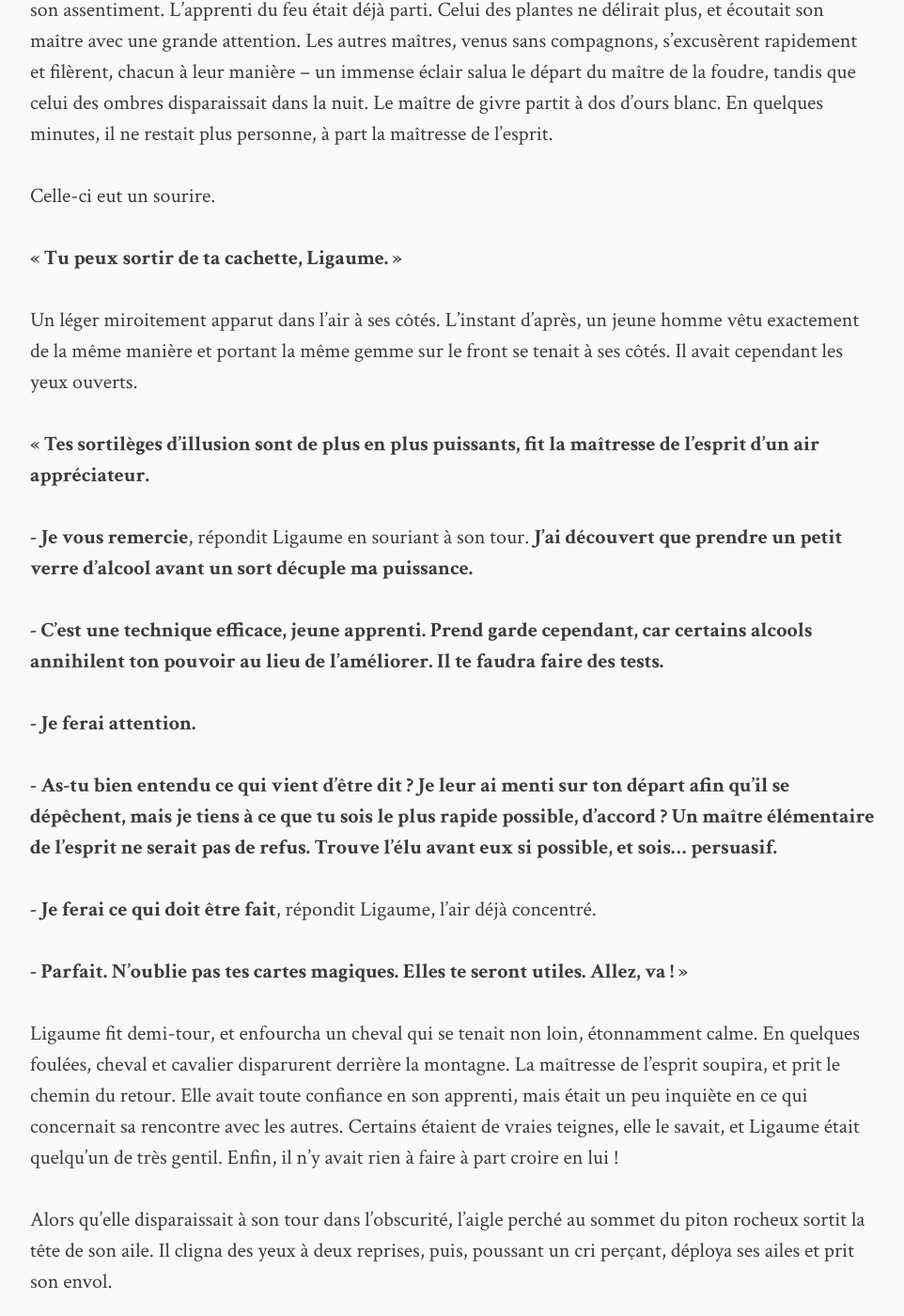
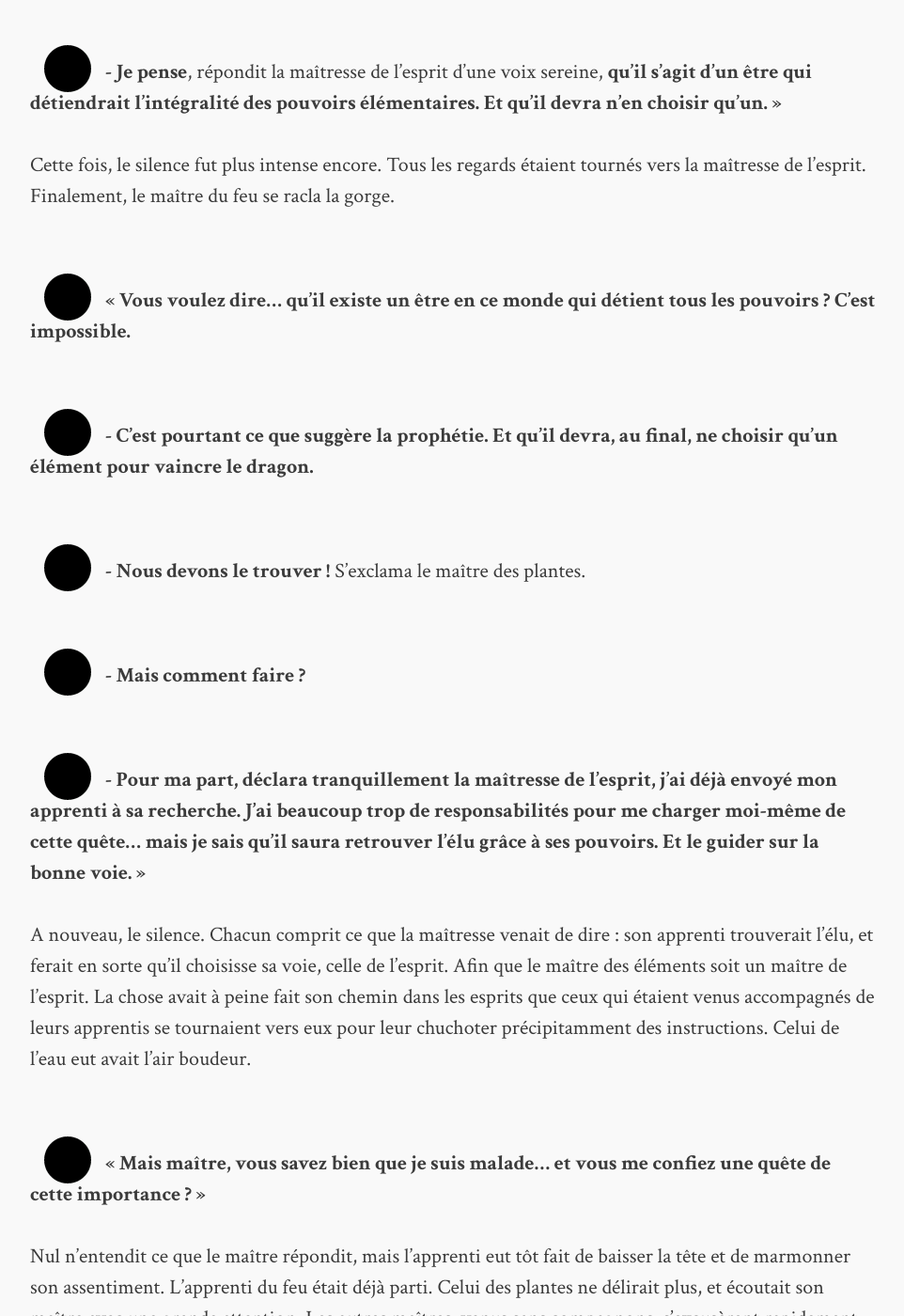
Before and after one commit to Tapus/tygrec, a Jekyll site: the page built from _posts/2014-11-24-chapitre-1.md, in a window 1280 px wide and 1400 px high, scrolled down 5570 px. Shown: the whole window at 94% size, without its empty margins (158-1120 px from the left). Built offline with Jekyll 4.4.1, drawn with Linux system fonts in a browser that asks for light colours; some of the changed text lies outside the part shown.

Commit message:
Fixed Guipsy name in chapter 1, added icons with placeholder

```diff
--- a/_posts/2014-11-24-chapitre-1.md
+++ b/_posts/2014-11-24-chapitre-1.md
@@ -12,49 +12,49 @@
 
 Le maître de l'ombre et la nuit arriva comme d'habitude en dernier, seul et silencieux sous son capuchon noir. Certains ne purent s'empêcher de soupirer d'exaspération, et le maître du feu chuchota à son apprenti quelque chose qui le fit ricaner. Indifférent à toutes ces manifestations d'hostilité, le maître de l'ombre prit sa place dans le cercle. Comme si cela avait déclenché un signal, un des maîtres – qui était en réalité une maîtresse - se redressa et s'avança vers le centre du cercle.
 
-**« Bonsoir à tous, amis, dit-elle d'une voix douce et éthérée. Que vos éléments protègent le monde qui les nourrit...**
+<img class="portrait" src="/images/Unknown.png">**« Bonsoir à tous, amis, dit-elle d'une voix douce et éthérée. Que vos éléments protègent le monde qui les nourrit...**
 
-**\- ...Et qu'ils s'attachent au pas des mortels »**, psalmodièrent-ils tous en réponse.
+<img class="portrait" src="/images/Unknown.png">**\- ...Et qu'ils s'attachent au pas des mortels »**, psalmodièrent-ils tous en réponse.
 
 Celle qui se trouvait au centre fit une pause. Il s'agissait du maître de l'esprit, et il était d'usage que les représentants de cet éléments soient ceux qui président les séances. Leurs incursions constantes dans l'esprit d'autrui tout au long de leur vie faisaient généralement d'eux les maître les plus instruits et les plus sages – mais aussi parfois les plus fous et les plus corrompus. Celle-ci avait un étrange aspect martial sous son armure d'un violet pâle. Sur son front, une gemme rouge qui y semblait incrustée palpitait doucement. Elle gardait en toute circonstance les yeux fermés.
 
-**« Mes chers confrères**, reprit-elle de sa voix lente aux accents rêveurs, **la Chouette m'a parlé, et m'a conté une bien étrange prophétie, une prophétie sur le destin du monde.**
+<img class="portrait" src="/images/Unknown.png">**« Mes chers confrères**, reprit-elle de sa voix lente aux accents rêveurs, **la Chouette m'a parlé, et m'a conté une bien étrange prophétie, une prophétie sur le destin du monde.**
 
-**\- Et nous y revoilà »**, marmonna le compagnon du maître de l'eau dans un murmure très audible. Certaines personnes ne purent s'empêcher de sourire.
+<img class="portrait" src="/images/Unknown.png">**\- Et nous y revoilà »**, marmonna le compagnon du maître de l'eau dans un murmure très audible. Certaines personnes ne purent s'empêcher de sourire.
 
-**« Je vous demande la plus grande attention**, fit la maîtresse de l'esprit avec une nuance de reproche dans la voix, cette fois. **Je sais que beaucoup d'entre vous ne croient pas aux prophéties, mais elles sont l'âme de l'espace et du temps, la voix des dieux...**
+<img class="portrait" src="/images/Unknown.png">**« Je vous demande la plus grande attention**, fit la maîtresse de l'esprit avec une nuance de reproche dans la voix, cette fois. **Je sais que beaucoup d'entre vous ne croient pas aux prophéties, mais elles sont l'âme de l'espace et du temps, la voix des dieux...**
 
-**\- IL NE SUCE NI PICIEUX NI PERSONNE ! »** Hurla subitement le compagnon du maître des plantes.
+<img class="portrait" src="/images/Unknown.png">**\- IL NE SUCE NI PICIEUX NI PERSONNE ! »** Hurla subitement le compagnon du maître des plantes.
 
 Mis à part ce dernier, tous sursautèrent, et se tournèrent vers le duo. Le maître arborait un air mi exaspéré mi amusé, tandis que son apprenti, debout à ses côtés, marmonnait des paroles incohérentes, l'air très concentré.
 
-**« Non mais ils ont fait de vrais progrès destinataires à la station probabiliste qui est définitivement drosophile, voilà pourquoi la sténographie occidentale pourrait...**
+<img class="portrait" src="/images/Unknown.png">**« Non mais ils ont fait de vrais progrès destinataires à la station probabiliste qui est définitivement drosophile, voilà pourquoi la sténographie occidentale pourrait...**
 
-**\- Je m'excuse**, grommela le maître des plantes. **Ça lui prend parfois. Ignorez le et continuez.**
+<img class="portrait" src="/images/Unknown.png">**\- Je m'excuse**, grommela le maître des plantes. **Ça lui prend parfois. Ignorez le et continuez.**
 
-**\- Bien... »** La maîtresse de l'esprit avait l'air cette fois franchement agacée. **« La prochaine fois, je demanderai un veto sur le droit d'amener ses apprentis au conseil... où en étais-je ?**
+<img class="portrait" src="/images/Unknown.png">**\- Bien... »** La maîtresse de l'esprit avait l'air cette fois franchement agacée. **« La prochaine fois, je demanderai un veto sur le droit d'amener ses apprentis au conseil... où en étais-je ?**
 
-**\- Une prophétie sur la destruction du monde**, répondit la maîtresse du froid, conciliante.
+<img class="portrait" src="/images/Unknown.png">**\- Une prophétie sur la destruction du monde**, répondit la maîtresse du froid, conciliante.
 
-**\- Ah oui ! Et bien, puisqu'il faut parler en des termes forts pour attirer votre attention, voilà comment sont les choses : le dragon Cavator a intégré notre réalité hier. »**
+<img class="portrait" src="/images/Unknown.png">**\- Ah oui ! Et bien, puisqu'il faut parler en des termes forts pour attirer votre attention, voilà comment sont les choses : le dragon Cavator a intégré notre réalité hier. »**
 
 Une grande majorité des personnes présentes sursautèrent d'effroi. Ce nom évoquait quelque chose en chacun, quelque chose qui n'avait absolument rien d'agréable...
 
-**« Mais comment a-t-il pu s'extirper de sa propre dimension ?** S'exclama le maître de la foudre, furieux.
+<img class="portrait" src="/images/Unknown.png">**« Mais comment a-t-il pu s'extirper de sa propre dimension ?** S'exclama le maître de la foudre, furieux.
 
-**\- Je n'en sais rien. Toujours est-il qu'il foule notre monde, et qu'il y fait des ravages. Les elfes ont déjà été annihilés...**
+<img class="portrait" src="/images/Unknown.png">**\- Je n'en sais rien. Toujours est-il qu'il foule notre monde, et qu'il y fait des ravages. Les elfes ont déjà été annihilés...**
 
-**\- En une nuit ? Ça n'a pas traîné...**
+<img class="portrait" src="/images/Unknown.png">**\- En une nuit ? Ça n'a pas traîné...**
 
-**\- Ils n'étaient plus qu'une centaine à force d'être tous homosexuels.**
+<img class="portrait" src="/images/Unknown.png">**\- Ils n'étaient plus qu'une centaine à force d'être tous homosexuels.**
 
-**\- Ah ! C'est donc ça.**
+<img class="portrait" src="/images/Unknown.png">**\- Ah ! C'est donc ça.**
 
-**\- Maître et apprenti de l'eau, vous me dites si je vous dérange. Est-ce que quelqu'un est intéressé par la prophétie alors ou non ?**
+<img class="portrait" src="/images/Unknown.png">**\- Maître et apprenti de l'eau, vous me dites si je vous dérange. Est-ce que quelqu'un est intéressé par la prophétie alors ou non ?**
 
-**\- Dites-nous, maîtresse de l'esprit, intervint la maîtresse du givre. S'agit-il d'un moyen de vaincre Cavator ?**
+<img class="portrait" src="/images/Unknown.png">**\- Dites-nous, maîtresse de l'esprit, intervint la maîtresse du givre. S'agit-il d'un moyen de vaincre Cavator ?**
 
-**\- Je l'espère... écoutez donc ce que m'a rapporté la chouette... »**
+<img class="portrait" src="/images/Unknown.png">**\- Je l'espère... écoutez donc ce que m'a rapporté la chouette... »**
 
 Et, d'une voix chantante, elle leur livra ces mots :
 
@@ -72,50 +72,50 @@
 
 Un grand silence accueillit ces paroles, tandis que la voix de la maîtresse s'éteignait doucement. Puis celle du maître de l'ombre s'éleva, froide :
 
-**« Ça ressemble mot pour mot à une prophétie sur un moyen pour vaincre Cavator.**
+<img class="portrait" src="/images/Unknown.png">**« Ça ressemble mot pour mot à une prophétie sur un moyen pour vaincre Cavator.**
 
-**\- Je pense qu'on peut l'affirmer sans crainte de se tromper**, renchérit le maître de la foudre, apparemment très excité. **Qu'est-ce que c'est que cette histoire d'élu qui n'en choisira qu'un ?**
+<img class="portrait" src="/images/Unknown.png">**\- Je pense qu'on peut l'affirmer sans crainte de se tromper**, renchérit le maître de la foudre, apparemment très excité. **Qu'est-ce que c'est que cette histoire d'élu qui n'en choisira qu'un ?**
 
-**\- Je pense**, répondit la maîtresse de l'esprit d'une voix sereine, **qu'il s'agit d'un être qui détiendrait l'intégralité des pouvoirs élémentaires. Et qu'il devra n'en choisir qu'un. »**
+<img class="portrait" src="/images/Unknown.png">**\- Je pense**, répondit la maîtresse de l'esprit d'une voix sereine, **qu'il s'agit d'un être qui détiendrait l'intégralité des pouvoirs élémentaires. Et qu'il devra n'en choisir qu'un. »**
 
 Cette fois, le silence fut plus intense encore. Tous les regards étaient tournés vers la maîtresse de l'esprit. Finalement, le maître du feu se racla la gorge.
 
-**« Vous voulez dire... qu'il existe un être en ce monde qui détient tous les pouvoirs ? C'est impossible.**
+<img class="portrait" src="/images/Unknown.png">**« Vous voulez dire... qu'il existe un être en ce monde qui détient tous les pouvoirs ? C'est impossible.**
 
-**\- C'est pourtant ce que suggère la prophétie. Et qu'il devra, au final, ne choisir qu'un élément pour vaincre le dragon.**
+<img class="portrait" src="/images/Unknown.png">**\- C'est pourtant ce que suggère la prophétie. Et qu'il devra, au final, ne choisir qu'un élément pour vaincre le dragon.**
 
-**\- Nous devons le trouver !** S'exclama le maître des plantes.
+<img class="portrait" src="/images/Unknown.png">**\- Nous devons le trouver !** S'exclama le maître des plantes.
 
-**\- Mais comment faire ?**
+<img class="portrait" src="/images/Unknown.png">**\- Mais comment faire ?**
 
-**\- Pour ma part, déclara tranquillement la maîtresse de l'esprit, j'ai déjà envoyé mon apprenti à sa recherche. J'ai beaucoup trop de responsabilités pour me charger moi-même de cette quête... mais je sais qu'il saura retrouver l'élu grâce à ses pouvoirs. Et le guider sur la bonne voie. »**
+<img class="portrait" src="/images/Unknown.png">**\- Pour ma part, déclara tranquillement la maîtresse de l'esprit, j'ai déjà envoyé mon apprenti à sa recherche. J'ai beaucoup trop de responsabilités pour me charger moi-même de cette quête... mais je sais qu'il saura retrouver l'élu grâce à ses pouvoirs. Et le guider sur la bonne voie. »**
 
 A nouveau, le silence. Chacun comprit ce que la maîtresse venait de dire : son apprenti trouverait l'élu, et ferait en sorte qu'il choisisse sa voie, celle de l'esprit. Afin que le maître des éléments soit un maître de l'esprit. La chose avait à peine fait son chemin dans les esprits que ceux qui étaient venus accompagnés de leurs apprentis se tournaient vers eux pour leur chuchoter précipitamment des instructions. Celui de l'eau eut avait l'air boudeur.
 
-**« Mais maître, vous savez bien que je suis malade... et vous me confiez une quête de cette importance ? »**
+<img class="portrait" src="/images/Unknown.png">**« Mais maître, vous savez bien que je suis malade... et vous me confiez une quête de cette importance ? »**
 
 Nul n'entendit ce que le maître répondit, mais l'apprenti eut tôt fait de baisser la tête et de marmonner son assentiment. L'apprenti du feu était déjà parti. Celui des plantes ne délirait plus, et écoutait son maître avec une grande attention. Les autres maîtres, venus sans compagnons, s'excusèrent rapidement et filèrent, chacun à leur manière – un immense éclair salua le départ du maître de la foudre, tandis que celui des ombres disparaissait dans la nuit. Le maître de givre partit à dos d'ours blanc. En quelques minutes, il ne restait plus personne, à part la maîtresse de l'esprit.
 
 Celle-ci eut un sourire.
 
-**« Tu peux sortir de ta cachette, Ligaume. »**
+<img class="portrait" src="/images/Unknown.png">**« Tu peux sortir de ta cachette, Guipsy. »**
 
 Un léger miroitement apparut dans l'air à ses côtés. L'instant d'après, un jeune homme vêtu exactement de la même manière et portant la même gemme sur le front se tenait à ses côtés. Il avait cependant les yeux ouverts.
 
-**« Tes sortilèges d'illusion sont de plus en plus puissants, fit la maîtresse de l'esprit d'un air appréciateur.**
+<img class="portrait" src="/images/Unknown.png">**« Tes sortilèges d'illusion sont de plus en plus puissants, fit la maîtresse de l'esprit d'un air appréciateur.**
 
-**\- Je vous remercie**, répondit Ligaume en souriant à son tour. **J'ai découvert que prendre un petit verre d'alcool avant un sort décuple ma puissance.**
+<img class="portrait" src="/images/Guipsy.png">**\- Je vous remercie**, répondit Guipsy en souriant à son tour. **J'ai découvert que prendre un petit verre d'alcool avant un sort décuple ma puissance.**
 
-**\- C'est une technique efficace, jeune apprenti. Prend garde cependant, car certains alcools annihilent ton pouvoir au lieu de l'améliorer. Il te faudra faire des tests.**
+<img class="portrait" src="/images/Unknown.png">**\- C'est une technique efficace, jeune apprenti. Prend garde cependant, car certains alcools annihilent ton pouvoir au lieu de l'améliorer. Il te faudra faire des tests.**
 
-**\- Je ferai attention.**
+<img class="portrait" src="/images/Guipsy.png">**\- Je ferai attention.**
 
-**\- As-tu bien entendu ce qui vient d'être dit ? Je leur ai menti sur ton départ afin qu'il se dépêchent, mais je tiens à ce que tu sois le plus rapide possible, d'accord ? Un maître élémentaire de l'esprit ne serait pas de refus. Trouve l'élu avant eux si possible, et sois... persuasif.**
+<img class="portrait" src="/images/Unknown.png">**\- As-tu bien entendu ce qui vient d'être dit ? Je leur ai menti sur ton départ afin qu'il se dépêchent, mais je tiens à ce que tu sois le plus rapide possible, d'accord ? Un maître élémentaire de l'esprit ne serait pas de refus. Trouve l'élu avant eux si possible, et sois... persuasif.**
 
-**\- Je ferai ce qui doit être fait**, répondit Ligaume, l'air déjà concentré.
+<img class="portrait" src="/images/Guipsy.png">**\- Je ferai ce qui doit être fait**, répondit Guipsy, l'air déjà concentré.
 
-**\- Parfait. N'oublie pas tes cartes magiques. Elles te seront utiles. Allez, va ! »**
+<img class="portrait" src="/images/Unknown.png">**\- Parfait. N'oublie pas tes cartes magiques. Elles te seront utiles. Allez, va ! »**
 
-Ligaume fit demi-tour, et enfourcha un cheval qui se tenait non loin, étonnamment calme. En quelques foulées, cheval et cavalier disparurent derrière la montagne. La maîtresse de l'esprit soupira, et prit le chemin du retour. Elle avait toute confiance en son apprenti, mais était un peu inquiète en ce qui concernait sa rencontre avec les autres. Certains étaient de vraies teignes, elle le savait, et Ligaume était quelqu'un de très gentil. Enfin, il n'y avait rien à faire à part croire en lui !
+Guipsy fit demi-tour, et enfourcha un cheval qui se tenait non loin, étonnamment calme. En quelques foulées, cheval et cavalier disparurent derrière la montagne. La maîtresse de l'esprit soupira, et prit le chemin du retour. Elle avait toute confiance en son apprenti, mais était un peu inquiète en ce qui concernait sa rencontre avec les autres. Certains étaient de vraies teignes, elle le savait, et Guipsy était quelqu'un de très gentil. Enfin, il n'y avait rien à faire à part croire en lui !
 
 Alors qu'elle disparaissait à son tour dans l'obscurité, l'aigle perché au sommet du piton rocheux sortit la tête de son aile. Il cligna des yeux à deux reprises, puis, poussant un cri perçant, déploya ses ailes et prit son envol.
```
Also changed, not shown: images/Unknown.png (added).
